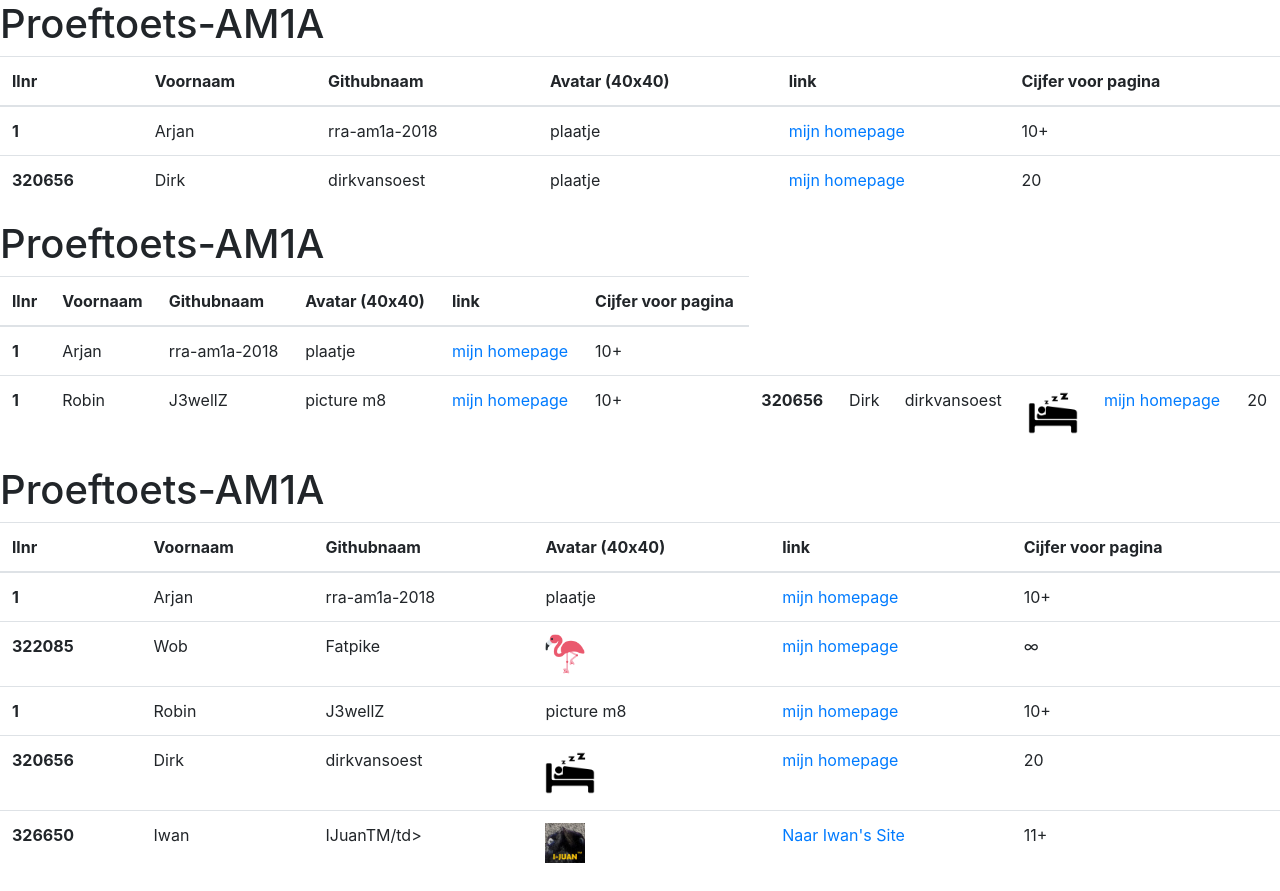
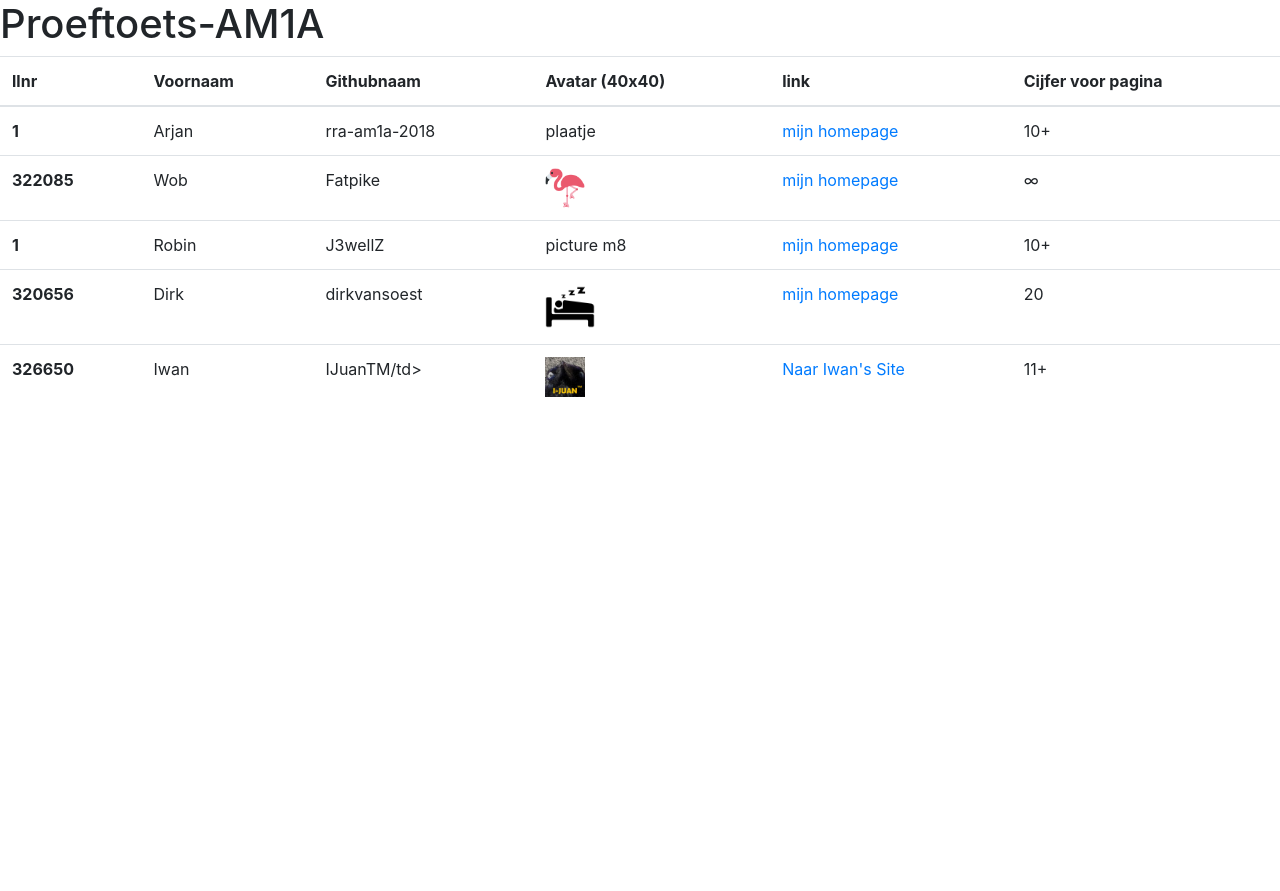
Before and after one commit to rra-am1a-2018/proeftoets-am1a, a PHP site: page / in a window 1280 px wide. After the commit the page ends 397 px from the top, so only its background shows below. Run offline with PHP 8.4, Linux system fonts and the light colour scheme.

Commit message:
Reparatie

```diff
--- a/index.php
+++ b/index.php
@@ -1,115 +1,5 @@
 <!doctype html>
 <html lang="en">
-
-<head>
-  <!-- Required meta tags -->
-  <meta charset="utf-8">
-  <meta name="viewport" content="width=device-width, initial-scale=1, shrink-to-fit=no">
-
-  <!-- Bootstrap CSS -->
-  <link rel="stylesheet" href="https://stackpath.bootstrapcdn.com/bootstrap/4.3.1/css/bootstrap.min.css" integrity="sha384-ggOyR0iXCbMQv3Xipma34MD+dH/1fQ784/j6cY/iJTQUOhcWr7x9JvoRxT2MZw1T" crossorigin="anonymous">
-
-  <title>Hello, world!</title>
-</head>
-
-<body>
-  <h1>Proeftoets-AM1A</h1>
-
-  <table class="table table-hover">
-    <thead>
-      <tr>
-        <th scope="col">llnr</th>
-        <th scope="col">Voornaam</th>
-        <th scope="col">Githubnaam</th>
-        <th scope="col">Avatar (40x40)</th>
-        <th scope="col">link</th>
-        <th scope="col">Cijfer voor pagina</th>
-      </tr>
-    </thead>
-    <tbody>
-      <tr>
-        <th scope="row">1</th>
-        <td>Arjan</td>
-        <td>rra-am1a-2018</td>
-        <td>plaatje</td>
-        <td><a href="./arjan_rra-am1c-2018.php">mijn homepage</a></td>
-        <td>10+</td>
-      </tr>
-      <tr>
-        <th scope="row">320656</th>
-        <td>Dirk</td>
-        <td>dirkvansoest</td>
-        <td>plaatje</td>
-        <td><a href=".\img\slaap.png">mijn homepage</a></td>
-        <td>20</td>
-      </tr>
-    </tbody>
-  </table>
-
-  <!-- Optional JavaScript -->
-  <!-- jQuery first, then Popper.js, then Bootstrap JS -->
-  <script src="https://code.jquery.com/jquery-3.3.1.slim.min.js" integrity="sha384-q8i/X+965DzO0rT7abK41JStQIAqVgRVzpbzo5smXKp4YfRvH+8abtTE1Pi6jizo" crossorigin="anonymous"></script>
-  <script src="https://cdnjs.cloudflare.com/ajax/libs/popper.js/1.14.7/umd/popper.min.js" integrity="sha384-UO2eT0CpHqdSJQ6hJty5KVphtPhzWj9WO1clHTMGa3JDZwrnQq4sF86dIHNDz0W1" crossorigin="anonymous"></script>
-  <script src="https://stackpath.bootstrapcdn.com/bootstrap/4.3.1/js/bootstrap.min.js" integrity="sha384-JjSmVgyd0p3pXB1rRibZUAYoIIy6OrQ6VrjIEaFf/nJGzIxFDsf4x0xIM+B07jRM" crossorigin="anonymous"></script>
-</body>
-
-<head>
-  <!-- Required meta tags -->
-  <meta charset="utf-8">
-  <meta name="viewport" content="width=device-width, initial-scale=1, shrink-to-fit=no">
-
-  <!-- Bootstrap CSS -->
-  <link rel="stylesheet" href="https://stackpath.bootstrapcdn.com/bootstrap/4.3.1/css/bootstrap.min.css" integrity="sha384-ggOyR0iXCbMQv3Xipma34MD+dH/1fQ784/j6cY/iJTQUOhcWr7x9JvoRxT2MZw1T" crossorigin="anonymous">
-
-  <title>Hello, world!</title>
-</head>
-
-<body>
-  <h1>Proeftoets-AM1A</h1>
-
-  <table class="table table-hover">
-    <thead>
-      <tr>
-        <th scope="col">llnr</th>
-        <th scope="col">Voornaam</th>
-        <th scope="col">Githubnaam</th>
-        <th scope="col">Avatar (40x40)</th>
-        <th scope="col">link</th>
-        <th scope="col">Cijfer voor pagina</th>
-      </tr>
-    </thead>
-    <tbody>
-      <tr>
-        <th scope="row">1</th>
-        <td>Arjan</td>
-        <td>rra-am1a-2018</td>
-        <td>plaatje</td>
-        <td><a href="./arjan_rra-am1c-2018.php">mijn homepage</a></td>
-        <td>10+</td>
-      </tr>
-      <tr>
-        <th scope="row">1</th>
-        <td>Robin</td>
-        <td>J3wellZ</td>
-        <td>picture m8</td>
-        <td><a href="./robin_J3wellZ.php">mijn homepage</a></td>
-        <td>10+</td>
-        <th scope="row">320656</th>
-        <td>Dirk</td>
-        <td>dirkvansoest</td>
-        <td><img src="img\slaap.png" width="50px" height="50px"></td>
-        <td><a href="dirk_dirkvansoest.php">mijn homepage</a></td>
-        <td>20</td>
-      </tr>
-    </tbody>
-  </table>
-
-  <!-- Optional JavaScript -->
-  <!-- jQuery first, then Popper.js, then Bootstrap JS -->
-  <script src="https://code.jquery.com/jquery-3.3.1.slim.min.js" integrity="sha384-q8i/X+965DzO0rT7abK41JStQIAqVgRVzpbzo5smXKp4YfRvH+8abtTE1Pi6jizo" crossorigin="anonymous"></script>
-  <script src="https://cdnjs.cloudflare.com/ajax/libs/popper.js/1.14.7/umd/popper.min.js" integrity="sha384-UO2eT0CpHqdSJQ6hJty5KVphtPhzWj9WO1clHTMGa3JDZwrnQq4sF86dIHNDz0W1" crossorigin="anonymous"></script>
-  <script src="https://stackpath.bootstrapcdn.com/bootstrap/4.3.1/js/bootstrap.min.js" integrity="sha384-JjSmVgyd0p3pXB1rRibZUAYoIIy6OrQ6VrjIEaFf/nJGzIxFDsf4x0xIM+B07jRM" crossorigin="anonymous"></script>
-</body>
 
 <head>
   <!-- Required meta tags -->
@@ -160,6 +50,7 @@
         <td>picture m8</td>
         <td><a href="./robin_J3wellZ.php">mijn homepage</a></td>
         <td>10+</td>
+      </tr>
       <tr>
         <th scope="row">320656</th>
         <td>Dirk</td>
@@ -179,12 +70,27 @@
     </tbody>
   </table>
 
+  </body>
 
   <!-- Optional JavaScript -->
   <!-- jQuery first, then Popper.js, then Bootstrap JS -->
   <script src="https://code.jquery.com/jquery-3.3.1.slim.min.js" integrity="sha384-q8i/X+965DzO0rT7abK41JStQIAqVgRVzpbzo5smXKp4YfRvH+8abtTE1Pi6jizo" crossorigin="anonymous"></script>
   <script src="https://cdnjs.cloudflare.com/ajax/libs/popper.js/1.14.7/umd/popper.min.js" integrity="sha384-UO2eT0CpHqdSJQ6hJty5KVphtPhzWj9WO1clHTMGa3JDZwrnQq4sF86dIHNDz0W1" crossorigin="anonymous"></script>
   <script src="https://stackpath.bootstrapcdn.com/bootstrap/4.3.1/js/bootstrap.min.js" integrity="sha384-JjSmVgyd0p3pXB1rRibZUAYoIIy6OrQ6VrjIEaFf/nJGzIxFDsf4x0xIM+B07jRM" crossorigin="anonymous"></script>
-</body>
+
+
+
+
+
+
+
+
+
+
+
+
+
+
+
 
 </html>
```
